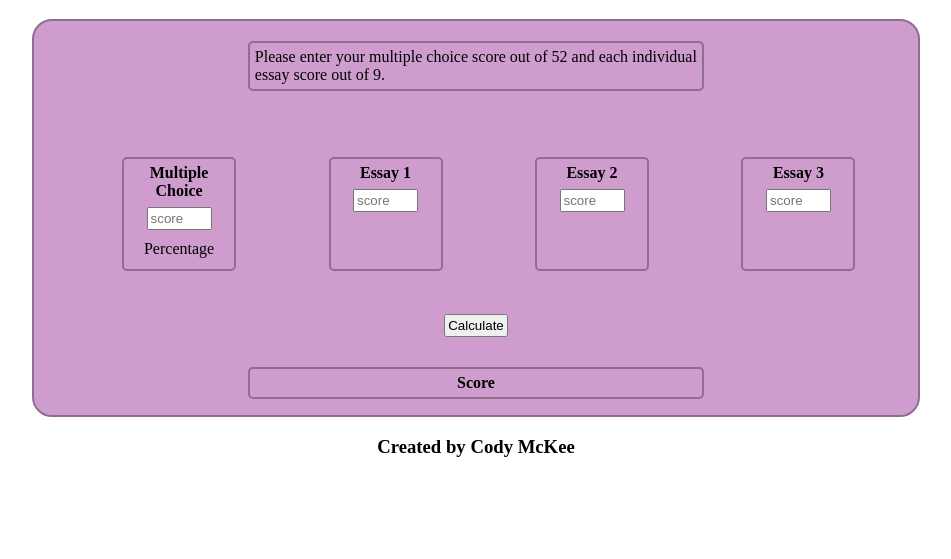
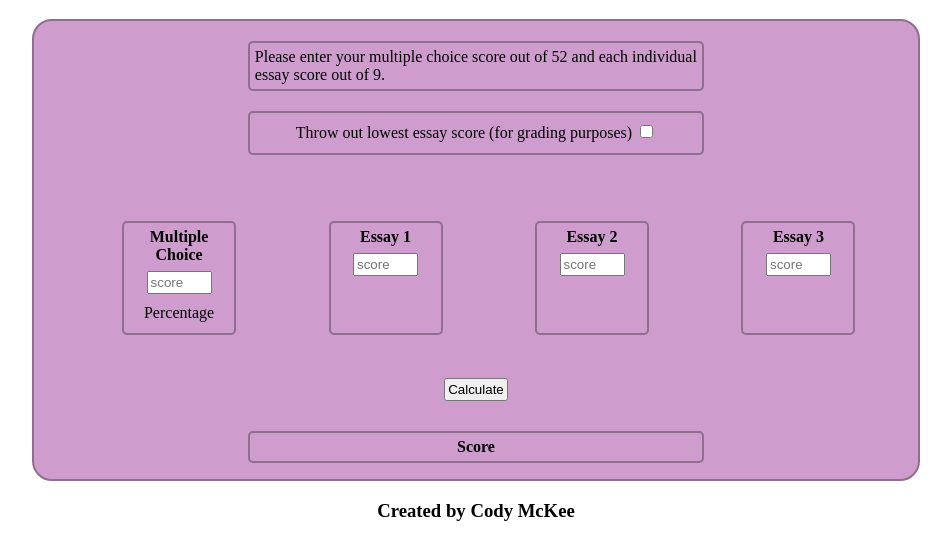
Before and after one commit to cjmckee/AP-Lang-Calc, a plain HTML site: page index.html in a window 1280 px wide. Shown: the part 61-620 px from the top of the page, without its empty margins (164-1115 px from the left). Drawn offline with nearby package versions, Linux system fonts and the light colour scheme.

Commit message:
Update index.html

```diff
--- a/index.html
+++ b/index.html
@@ -12,6 +12,9 @@
 		<div class="outer">
 
 			<p class="boss">Please enter your multiple choice score out of 52 and each individual essay score out of 9.</p>
+
+			<p class="boss" style = "text-align: center">Throw out lowest essay score (for grading purposes)
+			<input type = "checkbox" id = "grading" /></p>
 
 			<p class="inner"><strong>Multiple Choice</strong>
 			<input type="text" class="mc" placeholder="score" size="5px"></input><br /><span id="mcoutput">Percentage</span></p>
```
